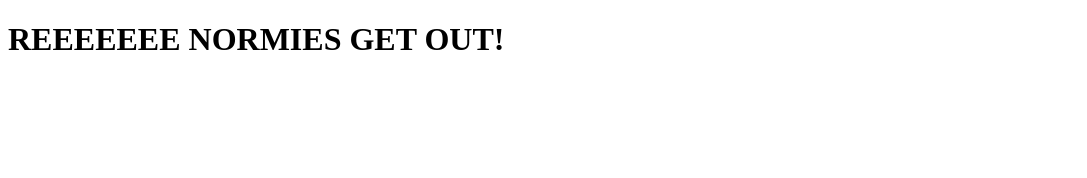
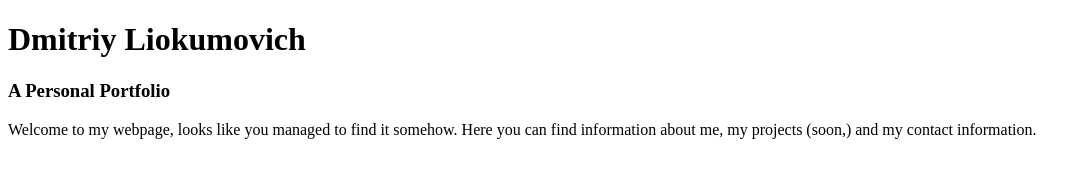
Before and after one commit to VenSap/VenSap.github.io, a plain HTML site: page index.html in a window 1280 px wide. Shown: the whole page, without its empty margins (0-1087 px from the left). Drawn offline with Linux system fonts and the light colour scheme.

Commit message:
Commit This

```diff
--- a/index.html
+++ b/index.html
@@ -1,6 +1,23 @@
 <!DOCTYPE html>
 <html>
+<head>
+<title>Dmitriy Liokumovich</title>
+</head>
 <body>
-	<h1> REEEEEEE NORMIES GET OUT! </h1>
+	<div id="header">
+		<h1>Dmitriy Liokumovich</h1>
+		<h3>A Personal Portfolio</h3>
+	</div>
+	<div id="body">
+		<p>Welcome to my webpage, looks like you managed to find it somehow. Here you can find information about me, my projects (soon,) and my contact information. </p>
+		<div id="frontpics">
+			<img />
+			<img />
+			<img />
+		</div>
+	</div>
+	<div id="sidebar">
+
+	</div>
 </body>
 </html>
```
